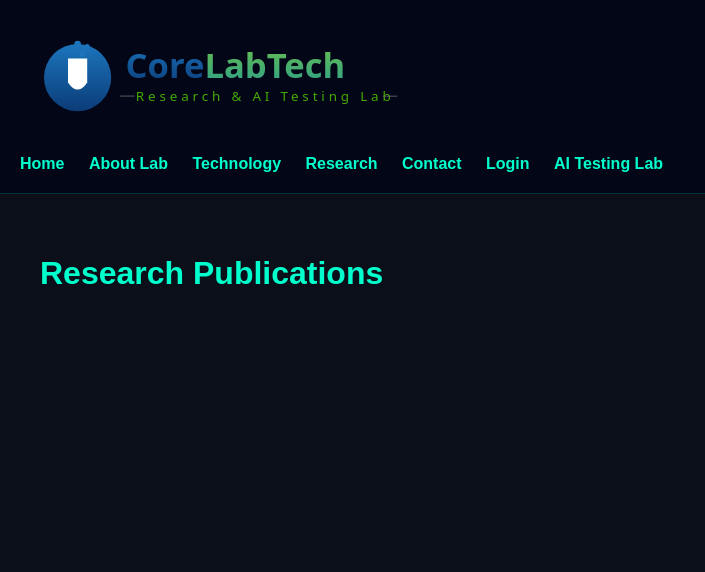
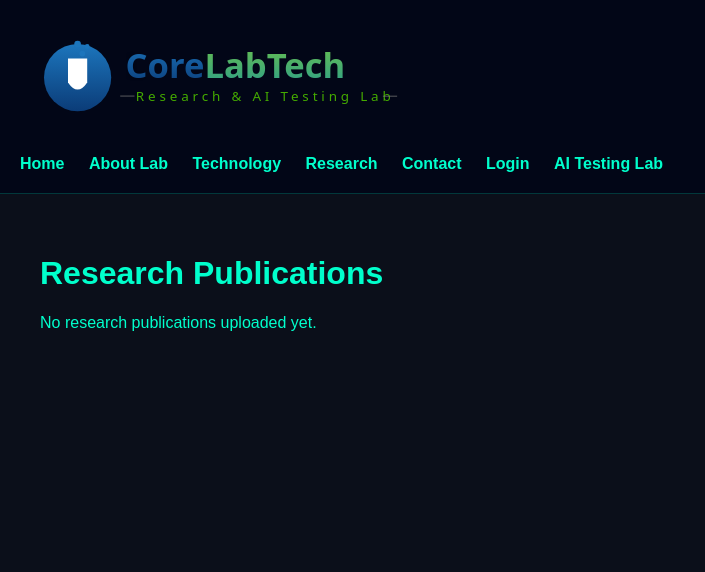
Before and after one commit to kw-eng/corelabtech, a Flask app: template templates/publications.html in a window 1280 px wide. Shown: the top 572 px of the page, without its empty margins (0-705 px from the left). Run offline with Flask 3, Linux system fonts and the light colour scheme; the template is opened without the code that fills it, so the values that code supplies are empty; some libraries are stand-ins or nearby versions.

```diff
--- a/templates/publications.html
+++ b/templates/publications.html
@@ -1,18 +1,21 @@
-<!--lista publikacji-->
 {% extends "layout.html" %}
 
 {% block content %}
 
 <h1>Research Publications</h1>
 
+{% if papers %}
+
 <ul>
-
-{% for p in papers %}
-
-<li>{{ p }}</li>
-
-{% endfor %}
-
+    {% for p in papers %}
+    <li>{{ p }}</li>
+    {% endfor %}
 </ul>
 
+{% else %}
+
+<p>No research publications uploaded yet.</p>
+
+{% endif %}
+
 {% endblock %}
```
Also changed, not shown: 1 other file.
